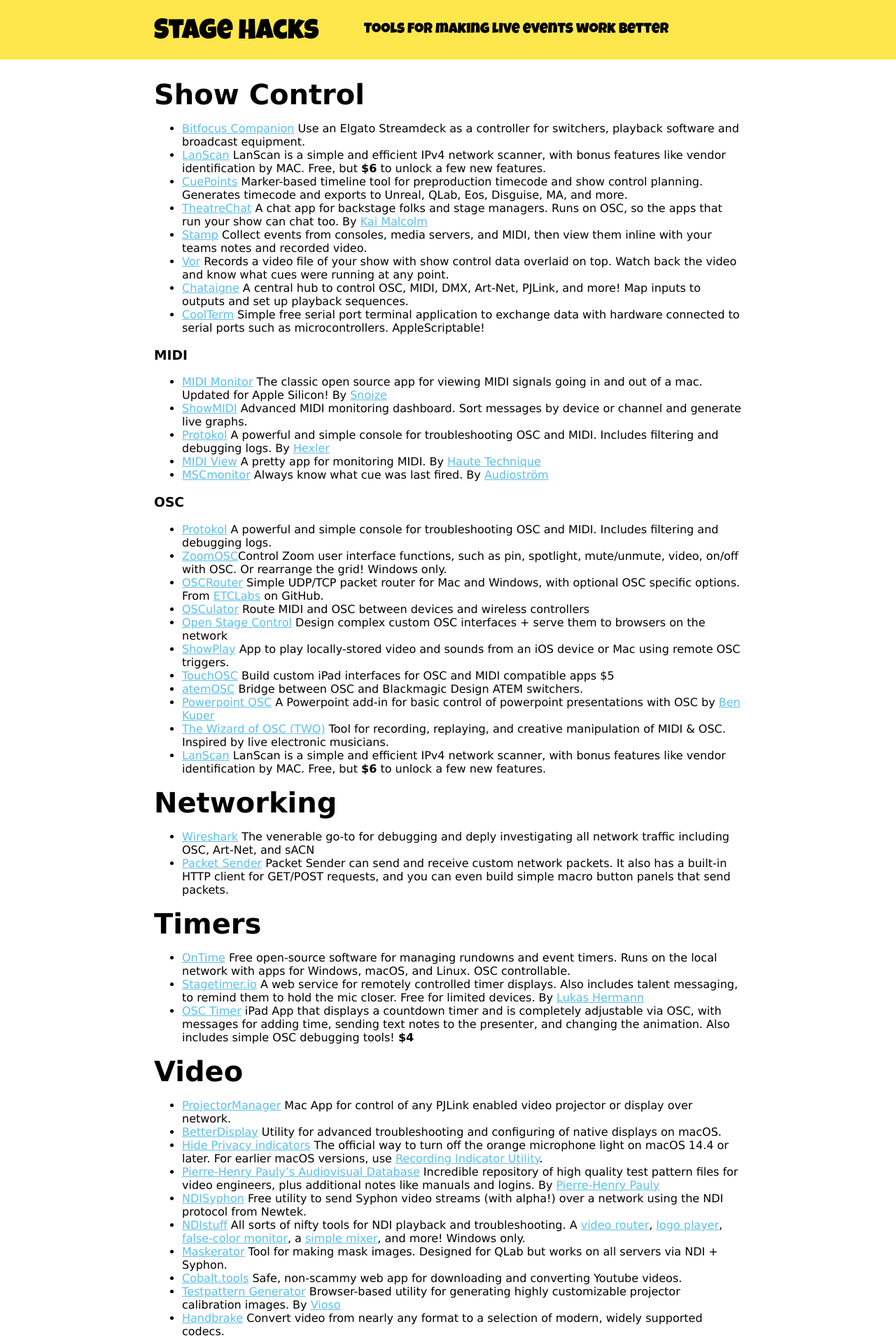
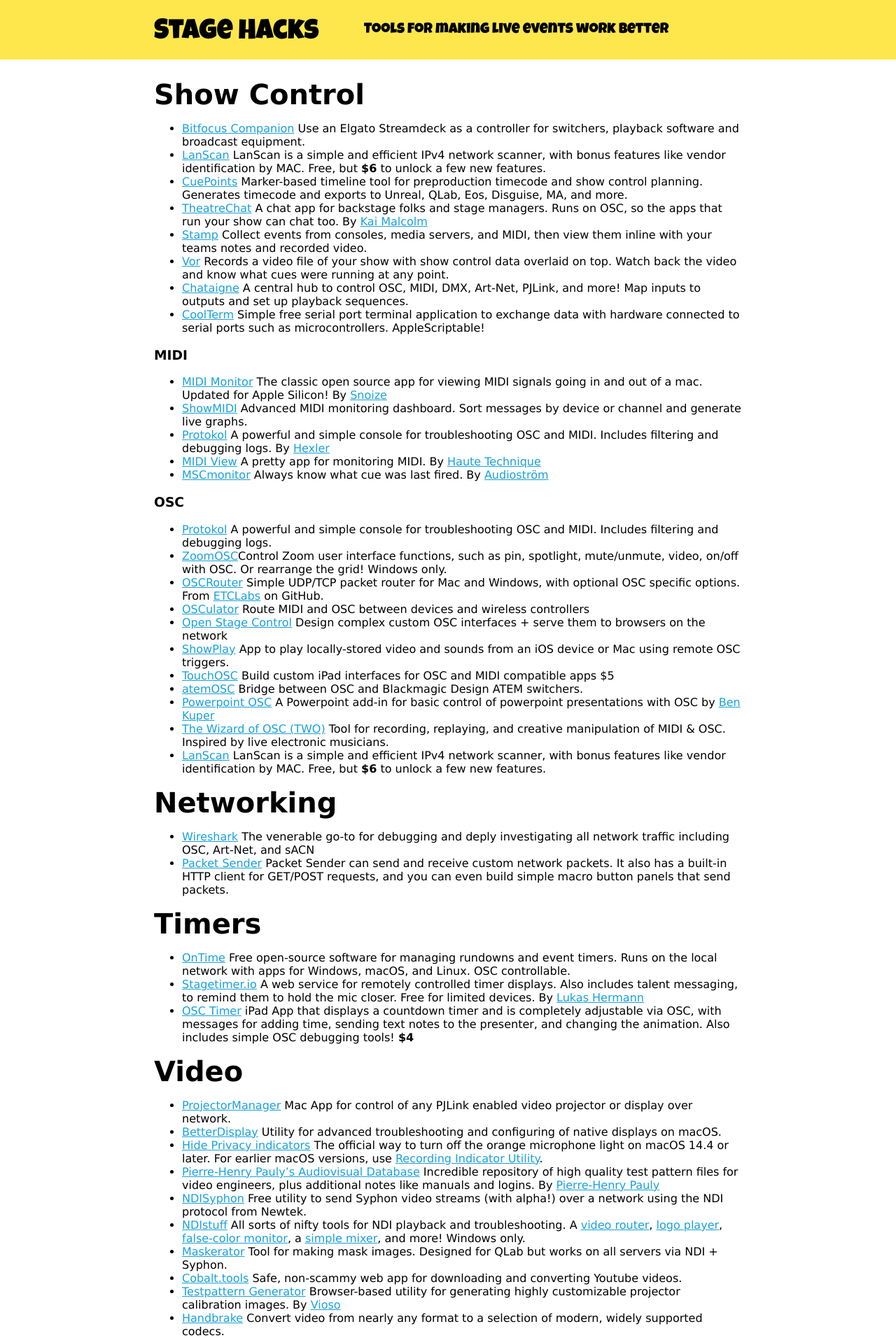
Before and after one commit to stagehacks/stagehacksdotcom, a Jekyll site: the page built from index.md, in a window 1280 px wide. Shown: the top 1912 px of the page at 70% size. Built offline with Jekyll 4.4.1, drawn with Linux system fonts in a browser that asks for light colours; our own code applies the rules of GitHub Pages for plain Markdown files.

Commit message:
Update default.html

```diff
--- a/_layouts/default.html
+++ b/_layouts/default.html
@@ -28,10 +28,10 @@
         font-size: 1.3em;
       }
       a{
-        color: #5bc0eb;
+        color: #1AA1DB;
       }
       a:visited{
-        color: #5bc0eb;
+        color: #1AA1DB;
       }
       a:active, a:hover{
         color: #92d5f2;
```
